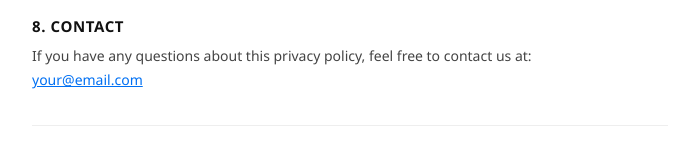
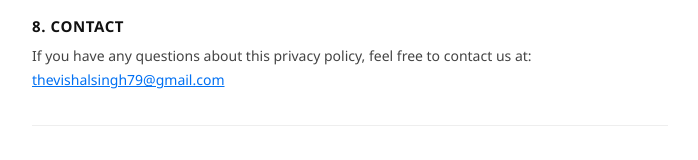
Before and after one commit to vishalsingh455/deepfake-detector-policies, a plain HTML site: page index.html in a window 1280 px wide. Shown: the part 1153-1313 px from the top of the page, without its empty margins (290-988 px from the left). Drawn offline with Linux system fonts and the light colour scheme.

Commit message:
fourth commit

```diff
--- a/index.html
+++ b/index.html
@@ -118,7 +118,7 @@
 
   <h2>8. Contact</h2>
   <p>If you have any questions about this privacy policy, feel free to contact us at:<br>
-  <a href="thevishalsingh79@gmail.com">your@email.com</a></p>
+  <a href="thevishalsingh79@gmail.com">thevishalsingh79@gmail.com</a></p>
 
   <hr>
   <footer>© 2026 Deepfake Image Detector. All rights reserved.</footer>
```
